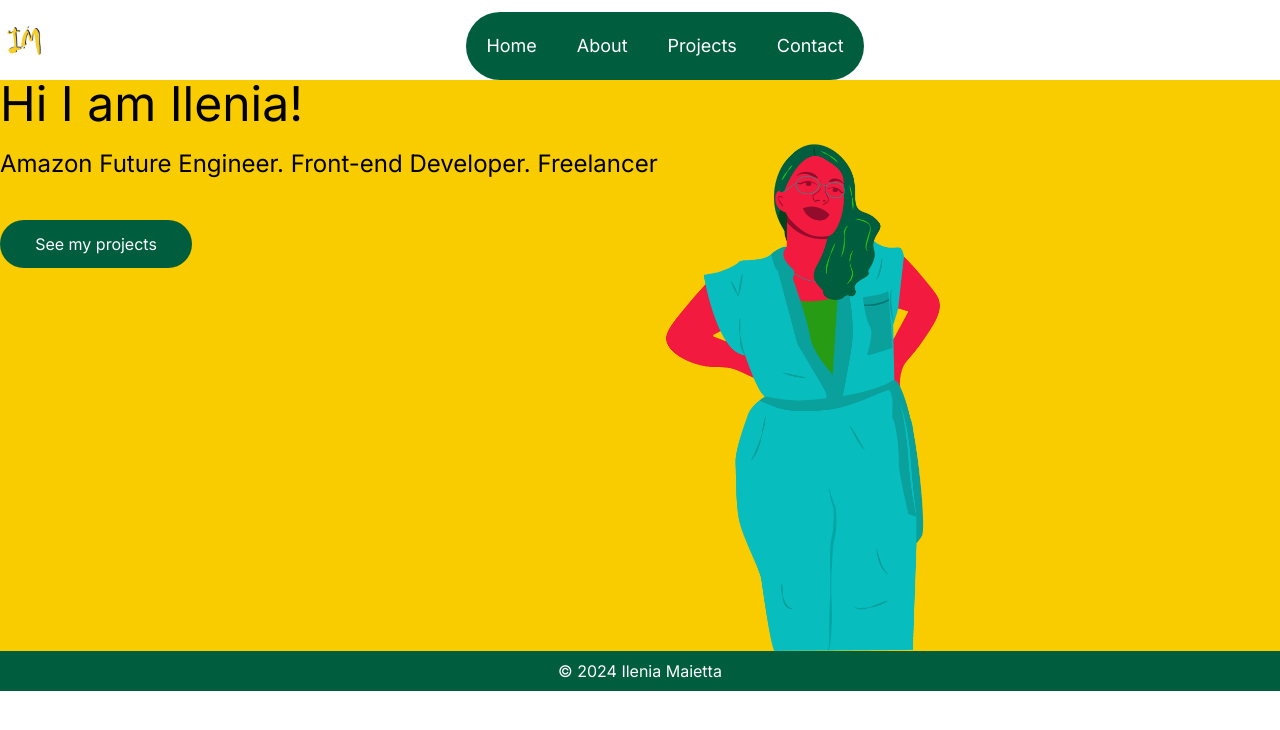
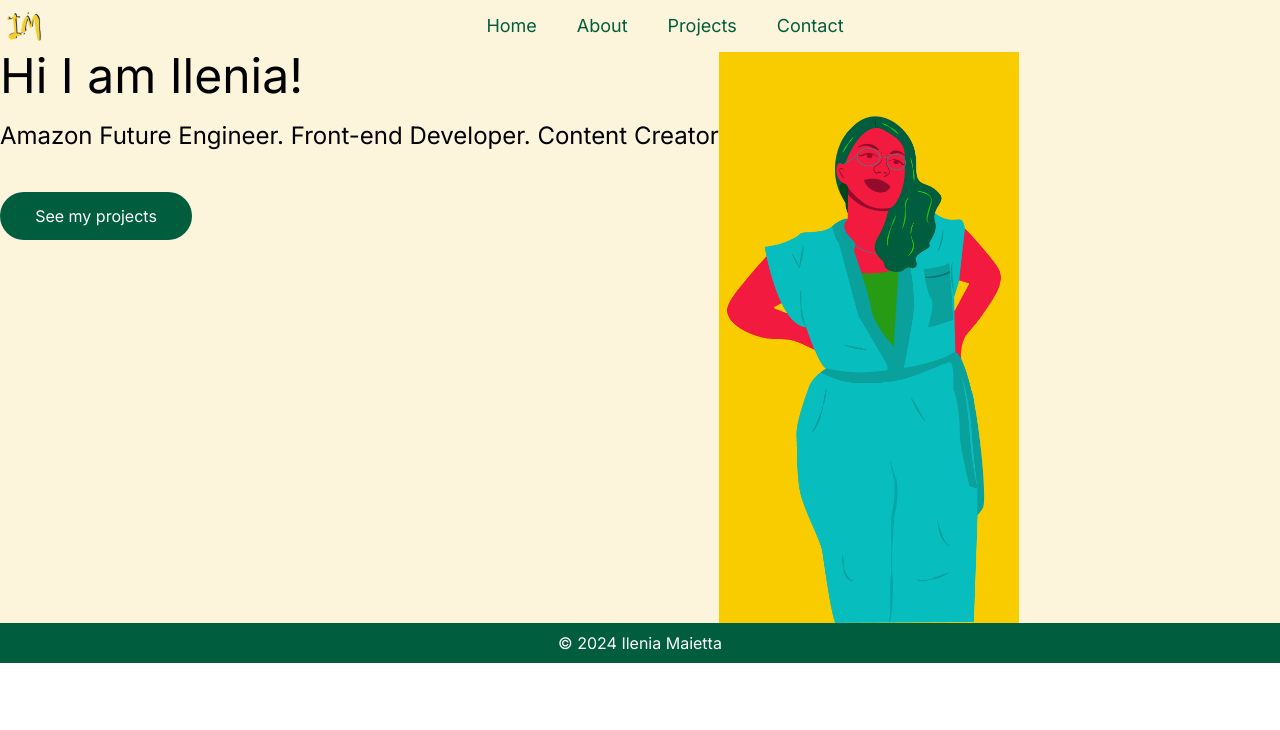
Before and after one commit to ileniadigital/ileniadigital.github.io, a Next.js app: page / in a window 1280 px wide. Shown: the top 730 px of the page. Built offline with nearby package versions, Linux system fonts and the light colour scheme.

Commit message:
changed style of home and nav

```diff
--- a/app/page.tsx
+++ b/app/page.tsx
@@ -27,7 +27,7 @@ const jobs = [
 
 export default function Home() {
   return (
-    <div>
+    <div className='bg-offwhite'>
       {/* Navigation menu */}
       <Nav />
       <main>
--- a/app/ui/home/hero.tsx
+++ b/app/ui/home/hero.tsx
@@ -28,10 +28,10 @@ export default function Hero() {
         <div>
             <main>
                 {/* Hero section */}
-                <div className='flex flex-row bg-yellow'>
+                <div className='flex flex-row'>
                     <div className='flex flex-col gap-5'>
                         <h1 className='text-5xl'>Hi I am Ilenia!</h1>
-                        <h2 className='text-2xl'>Amazon Future Engineer. Front-end Developer. Freelancer</h2>
+                        <h2 className='text-2xl'>Amazon Future Engineer. Front-end Developer. Content Creator</h2>
                         {/* Programming languages icons */}
                         <div>
 
--- a/app/ui/nav.tsx
+++ b/app/ui/nav.tsx
@@ -7,18 +7,18 @@ export default function Nav() {
             {/* Logo */}
             <Image src="/images/branding/logo.png" alt="Blue and yellow logo of letter I and M" width={50} height={50} />
             {/* Navigational menu */}
-            <ul className="flex flex-row gap-10 ml-auto mr-auto text-white text-lg bg-darkgreen p-5 rounded-full mt-3">
+            <ul className="flex flex-row gap-10 ml-auto mr-auto text-darkgreen text-lg">
                 <li>
-                    <a href="/" className="hover:text-yellow hover:font-bold">Home</a>
+                    <a href="/" className="hover:text-xl hover:font-bold">Home</a>
                 </li>
                 <li>
-                    <a href="/about" className="hover:text-yellow hover:font-bold">About</a>
+                    <a href="/about" className="hover:text-xl hover:font-bold">About</a>
                 </li>
                 <li>
-                    <a href="/projects" className="hover:text-yellow hover:font-bold">Projects</a>
+                    <a href="/projects" className="hover:text-xl hover:font-bold">Projects</a>
                 </li>
                 <li>
-                    <a href="/contact" className="hover:text-yellow hover:font-bold">Contact</a>
+                    <a href="/contact" className="hover:text-xl hover:font-bold">Contact</a>
                 </li>
             </ul>
         </nav>
--- a/tailwind.config.ts
+++ b/tailwind.config.ts
@@ -18,7 +18,8 @@ const config: Config = {
         lightgreen: "#29BF12",
         yellow: "#F9CC00",
         lightblue: "#08BDBD",
-        pink: "#F21B3F"
+        pink: "#F21B3F",
+        offwhite: '#fdf4dc',
       }
     },
   },
```
